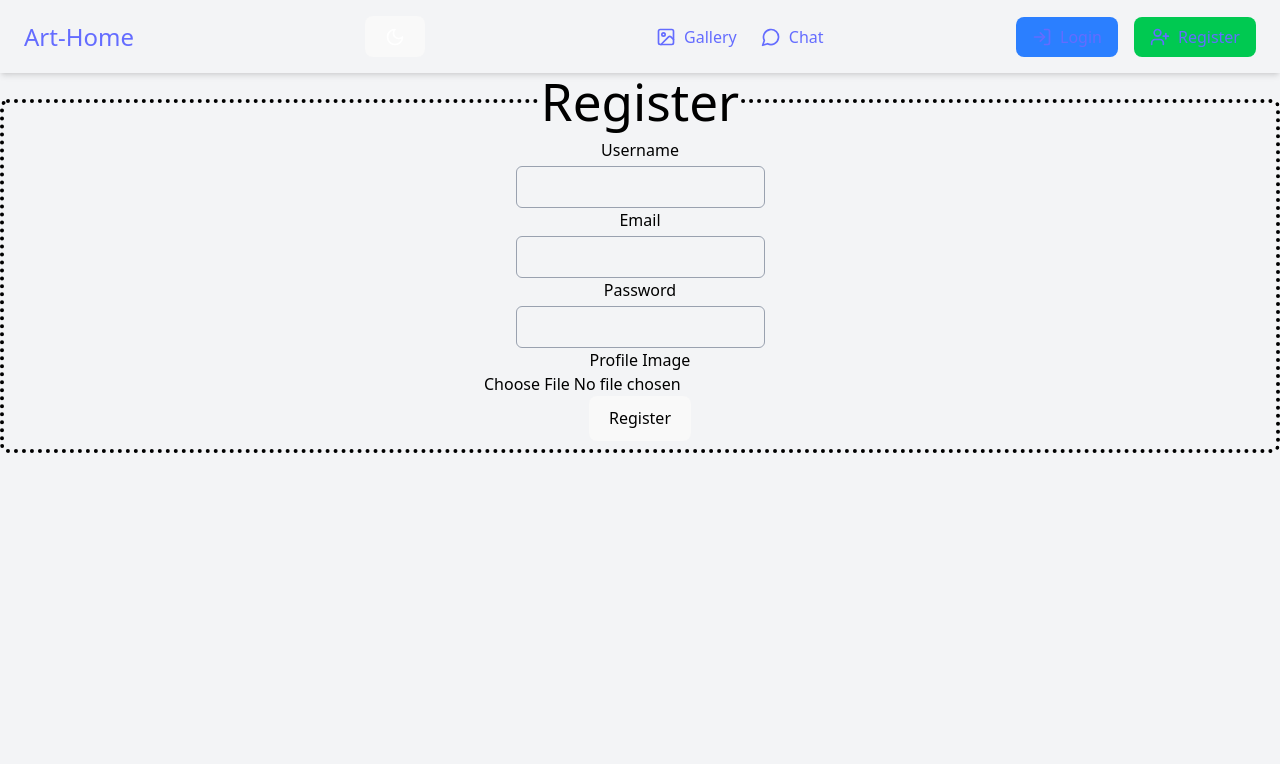
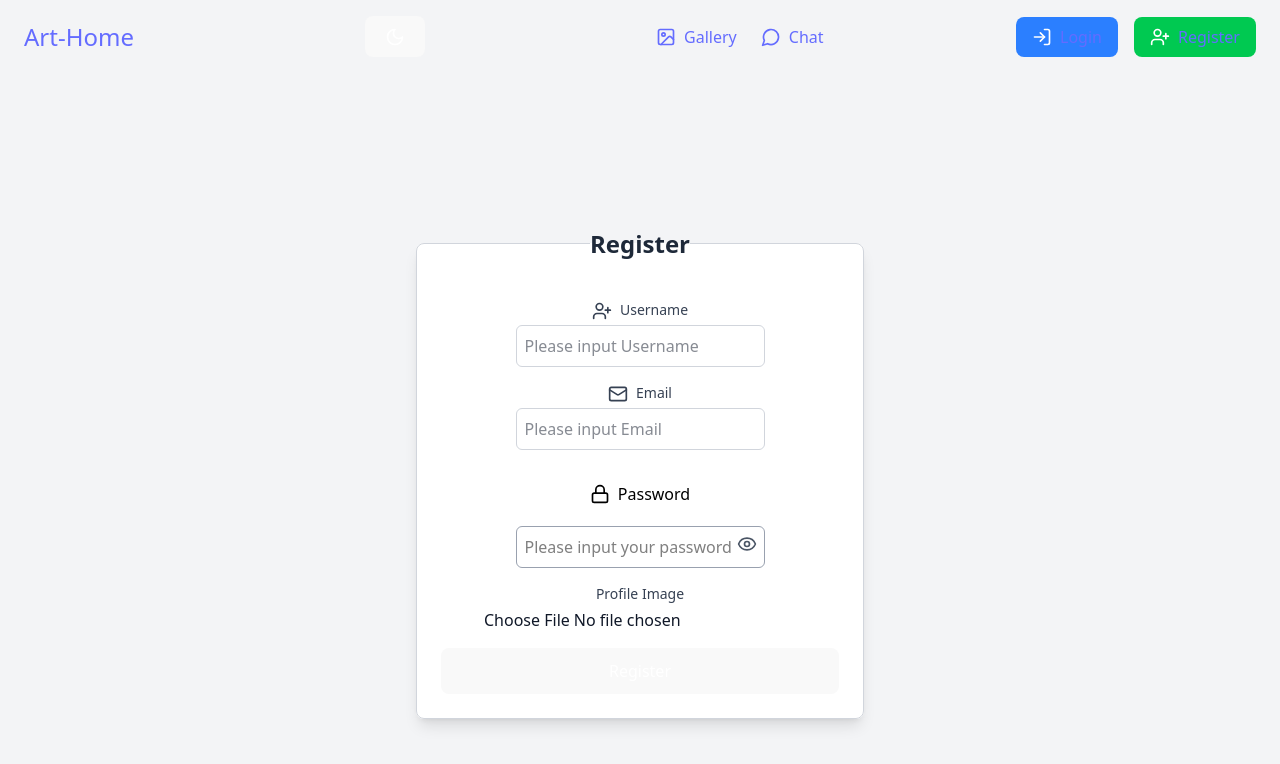
Before and after one commit to ianJINW/Art-Home, a React (Vite) app in the folder client/: page /register in a window 1280 px wide. Shown: the top 764 px of the page. Built offline with nearby package versions, Linux system fonts and the light colour scheme.

Commit message:
Adding improvements to the UI again

```diff
--- a/client/src/components/navbar.tsx
+++ b/client/src/components/navbar.tsx
@@ -1,7 +1,7 @@
 import React from "react";
 import useAuthStore from "../stores/auth.store";
 import { Link } from "react-router-dom";
-import { Image, MessageCircle, LogOut, LogIn, UserPlus, MoonIcon, SunsetIcon } from "lucide-react";
+import { Image, MessageCircle, LogOut, LogIn, UserPlus, MoonIcon, SunIcon } from "lucide-react";
 
 const Navbar: React.FC = () => {
   const user = useAuthStore((state) => state.user);
@@ -35,7 +35,7 @@ const Navbar: React.FC = () => {
         </Link>
         {isDark ? (
           <button onClick={darkMode}>
-            <SunsetIcon size={20} />
+            <SunIcon size={20} />
           </button>
         ) : (
           <button onClick={darkMode}>
@@ -87,16 +87,16 @@ const Navbar: React.FC = () => {
             <>
               <Link
                 to="/login"
-                className="flex items-center gap-2 bg-blue-500 text-white px-4 py-2 rounded-lg hover:bg-blue-600 transition-all"
+                className="flex items-center gap-2 bg-blue-500 text-black px-4 py-2 rounded-lg hover:bg-blue-600 transition-all"
               >
-                <LogIn size={20} />
+                <LogIn size={20} className="text-white" />
                 Login
               </Link>
               <Link
                 to="/register"
-                className="flex items-center gap-2 bg-green-500 text-white px-4 py-2 rounded-lg hover:bg-green-600 transition-all"
+                className="flex items-center gap-2 bg-green-500 text-black px-4 py-2 rounded-lg hover:bg-green-600 transition-all"
               >
-                <UserPlus size={20} />
+                <UserPlus size={20} className="text-white" />
                 Register
               </Link>
             </>
--- a/client/src/pages/chats.tsx
+++ b/client/src/pages/chats.tsx
@@ -36,16 +36,16 @@ const Chats: React.FC = () => {
   }
 
   return (
-    <div className="max-w-4xl mx-auto p-4">
-      <MessageCircle size={200} />
-      <Link to="/create-chat">
-        <h1 className="text-2xl font-bold mb-4">New Chat</h1>
-        <MessageCircle size={200} />
+    <div className="max-w-md mx-auto p-4">
+      <Link to="/create-chat" className="flex items-center bg-blue-500 text-black rounded-md shadow hover:shadow-md transition-shadow p-4 mb-4">
+        <h1 className="text-md text-black">New Chat</h1>
+        <MessageCircle size={50} className="text-black " />
       </Link>
+      {Array.isArray(data) &&
+        <>
           <h1 className="text-2xl font-bold mb-4">Chats</h1>
           <ul className="space-y-4">
-        {Array.isArray(data) &&
-          data.map((chat) => (
+            {data.map((chat) => (
               <li
                 key={chat._id}
                 className="flex items-center gap-4 p-4 bg-gray-100 rounded-lg shadow hover:shadow-lg transition-shadow"
@@ -60,6 +60,7 @@ const Chats: React.FC = () => {
               </li>
             ))}
           </ul>
+        </>}
     </div>
   );
 };
--- a/client/src/pages/login.tsx
+++ b/client/src/pages/login.tsx
@@ -2,13 +2,18 @@ import React, { useEffect, useState } from "react";
 import { LoginUser, LogoutUser } from "../utils/api";
 import { useNavigate } from "react-router-dom";
 import useAuthStore from "../stores/auth.store";
-import { Mail, Lock } from "lucide-react";
+import { Mail, Lock, Eye, EyeClosed } from "lucide-react";
 
 const Login: React.FC = () => {
   const [data, setData] = useState({ email: "", password: "" });
   const navigate = useNavigate();
   const isAuthenticated = useAuthStore((state) => !!state.accessToken);
   const { mutate, isPending, isError, error } = LoginUser();
+  const [showPassword, setShowPassword] = useState(false);
+
+  const togglePasswordVisibility = () => {
+    setShowPassword((prev) => !prev);
+  };
 
   useEffect(() => {
     if (isAuthenticated) {
@@ -34,8 +39,8 @@ const Login: React.FC = () => {
   };
 
   return (
-    <div>
-      <fieldset className="border-dotted border-4 border-blue-500 rounded-xl">
+    <div className="flex justify-center items-center min-h-screen bg-gray-100 dark:bg-gray-900">
+      <fieldset className="w-full max-w-md border border-gray-300 rounded-lg p-6 bg-white dark:bg-gray-800 shadow-lg">
         <legend>
           <h1>Login</h1>
         </legend>
@@ -47,7 +52,7 @@ const Login: React.FC = () => {
             <Mail size={20} />
             Email
           </label>
-          <input
+          <input placeholder="Please input your email"
             type="email"
             className="border border-gray-400 rounded-md p-2 mt-1"
             onChange={(e) => setData({ ...data, email: e.target.value })}
@@ -57,11 +62,23 @@ const Login: React.FC = () => {
             <Lock size={20} />
             Password
           </label>
-          <input
-            type="password"
-            className="border border-gray-400 rounded-md p-2 mt-1"
-            onChange={(e) => setData({ ...data, password: e.target.value })}
-          />
+          <div className="relative">
+            <input placeholder="Please input your password"
+              type={showPassword ? "text" : "password"}
+              className="border border-gray-400 rounded-md p-2 mt-1 w-full font-small"
+              onChange={(e) => setData({ ...data, password: e.target.value })}
+            />
+            {showPassword === false ?
+              <span className="absolute right-2 top-3 text-gray-600">
+                <Eye size={20} onClick={togglePasswordVisibility}
+                />
+              </span>
+              : <span className="absolute right-2 top-3 text-gray-600">
+                <EyeClosed size={20} onClick={togglePasswordVisibility}
+                />
+              </span>}
+
+          </div>
 
           <button
             className="cursor-pointer bg-blue-500 text-white rounded-md p-2 mt-4 hover:bg-blue-600"
--- a/client/src/pages/register.tsx
+++ b/client/src/pages/register.tsx
@@ -1,5 +1,6 @@
 import React, { useState, ChangeEvent } from "react";
 import { RegisterUser } from "../utils/api";
+import { Eye, EyeClosed, Mail, UserPlus, Lock } from "lucide-react";
 
 interface RegisterFormData {
   username: string;
@@ -16,9 +17,12 @@ const Register: React.FC = () => {
     username: '',
     image: null
   });
+  const [showPassword, setShowPassword] = useState(false);
+  const { mutate, isPending, isError, error } = RegisterUser();
 
-
-  const { mutate, isPending, isError, error } = RegisterUser();
+  const togglePasswordVisibility = () => {
+    setShowPassword((prev) => !prev);
+  };
 
   // Handler for form submission: create a FormData object
   const handleSubmit = (e: React.FormEvent<HTMLFormElement>) => {
@@ -45,56 +49,94 @@ const Register: React.FC = () => {
   };
 
   return (
-    <div>
-      <fieldset className="border-dotted border-4 border-light-blue-500 rounded-lg">
-        <legend>
-          <h1>Register</h1>
+    <div className="flex justify-center items-center min-h-screen bg-gray-100 dark:bg-gray-900">
+      <fieldset className="w-full max-w-md border border-gray-300 rounded-lg p-6 bg-white dark:bg-gray-800 shadow-lg">
+        <legend className="text-2xl font-bold text-center mb-4 text-gray-800 dark:text-gray-200">
+          Register
         </legend>
         <form
           onSubmit={handleSubmit}
-          className="flex flex-col m-1 p-1 text-black rounded-lg border-gray-600"
+          className="flex flex-col gap-4"
           encType="multipart/form-data"
         >
-          <label htmlFor="username">Username</label>
-          <input className="border border-gray-400 rounded-md p-2 mt-1"
+          <div>
+            <label htmlFor="username" className="block text-sm font-medium text-gray-700 dark:text-gray-300">
+              <UserPlus size={20} className="inline-block mr-2" />
+              Username
+            </label>
+            <input placeholder="Please input Username"
+              className="mt-1 block w-full border border-gray-300 rounded-md p-2 text-gray-900 dark:text-gray-100 dark:bg-gray-700 focus:ring-blue-500 focus:border-blue-500"
               id="username"
               type="text"
               value={data.username}
               onChange={(e) => setData({ ...data, username: e.target.value })}
               required
             />
+          </div>
 
-          <label htmlFor="email">Email</label>
-          <input className="border border-gray-400 rounded-md p-2 mt-1"
+          <div>
+            <label htmlFor="email" className="block text-sm font-medium text-gray-700 dark:text-gray-300">
+              <Mail size={20} className="inline-block mr-2" />
+
+              Email
+            </label>
+            <input placeholder="Please input Email"
+              className="mt-1 block w-full border border-gray-300 rounded-md p-2 text-gray-900 dark:text-gray-100 dark:bg-gray-700 focus:ring-blue-500 focus:border-blue-500"
               id="email"
               type="email"
               value={data.email}
               onChange={(e) => setData({ ...data, email: e.target.value })}
               required
             />
+          </div>
 
-          <label htmlFor="password">Password</label>
-          <input className="border border-gray-400 rounded-md p-2 mt-1"
-            id="password"
-            type="password"
-            value={data.password}
+          <label className="flex items-center gap-2 mt-4">
+            <Lock size={20} />
+            Password
+          </label>
+          <div className="relative">
+            <input placeholder="Please input your password"
+              type={showPassword ? "text" : "password"}
+              className="border border-gray-400 rounded-md p-2 mt-1 w-full font-small"
               onChange={(e) => setData({ ...data, password: e.target.value })}
-            required
             />
+            {showPassword === false ?
+              <span className="absolute right-2 top-3 text-gray-600">
+                <Eye size={20} onClick={togglePasswordVisibility}
+                />
+              </span>
+              : <span className="absolute right-2 top-3 text-gray-600">
+                <EyeClosed size={20} onClick={togglePasswordVisibility}
+                />
+              </span>}
+          </div>
 
-          <label htmlFor="image">Profile Image</label>
+          <div>
+            <label htmlFor="image" className="block text-sm font-medium text-gray-700 dark:text-gray-300">
+              Profile Image
+            </label>
             <input
               id="image"
               name="profile"
               type="file"
               accept="image/*"
+              className="mt-1 block w-full text-gray-900 dark:text-gray-100 dark:bg-gray-700 focus:ring-blue-500 focus:border-blue-500"
               onChange={handleFileChange}
             />
+          </div>
 
-          <button className="cursor-pointer" type="submit" disabled={isPending}>
+          <button
+            className="w-full bg-blue-500 text-white rounded-md p-2 mt-4 hover:bg-blue-600 focus:ring-2 focus:ring-blue-400 focus:ring-offset-2 focus:ring-offset-gray-100 dark:focus:ring-offset-gray-900 disabled:opacity-50"
+            type="submit"
+            disabled={isPending}
+          >
             {isPending ? 'Registering ...' : 'Register'}
           </button>
-          {isError && <p>Error: {error?.message || 'An error occurred'}</p>}
+          {isError && (
+            <p className="text-red-500 text-sm mt-2">
+              Error: {error?.message || 'An error occurred'}
+            </p>
+          )}
         </form>
       </fieldset>
     </div>
```
Also changed, not shown: client/src/pages/createChat.tsx (+13 -12 lines), client/src/pages/artists.tsx (added), 1 other file (tests, documents, lock files or other folders). Lines whose indentation alone changed are shown as unchanged.
